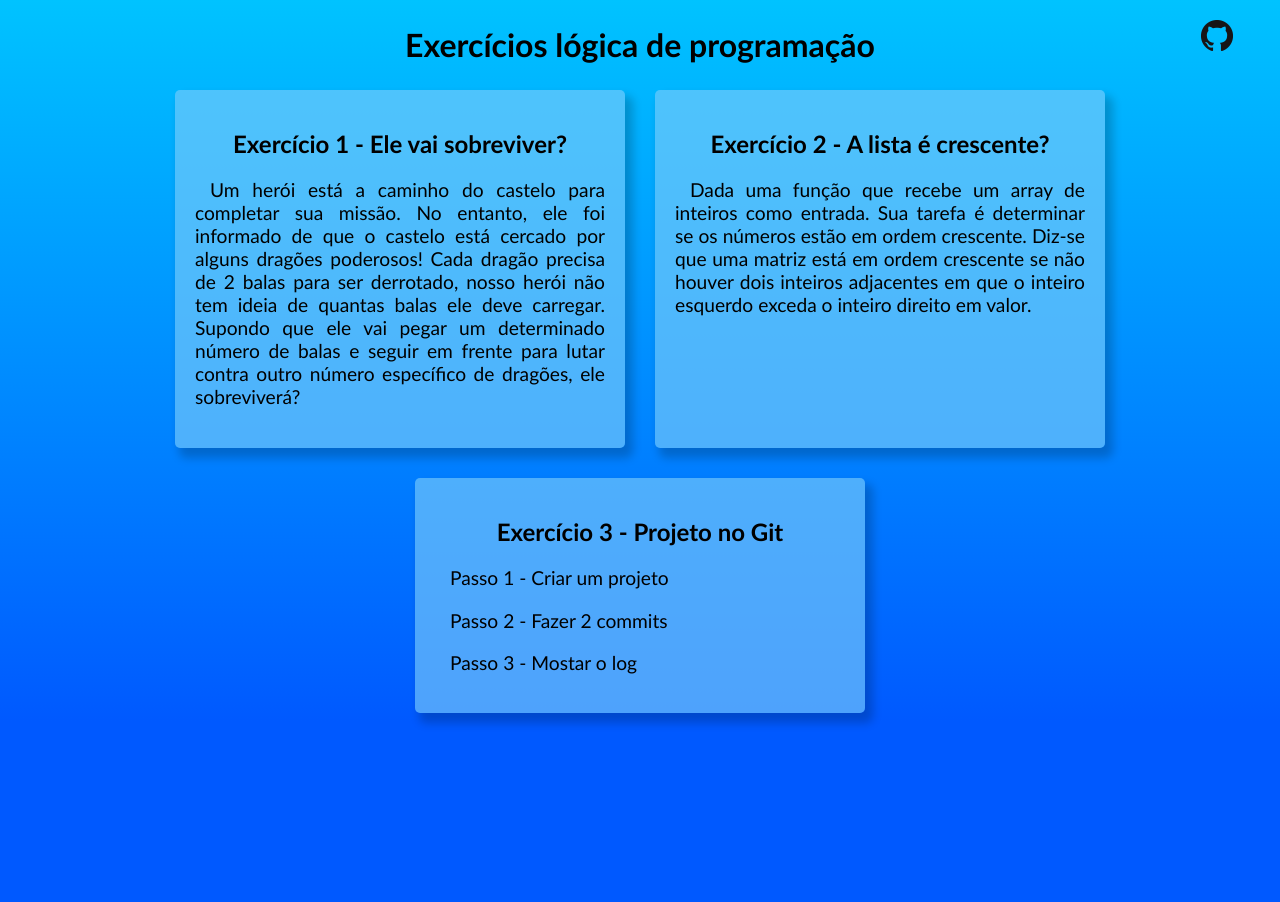
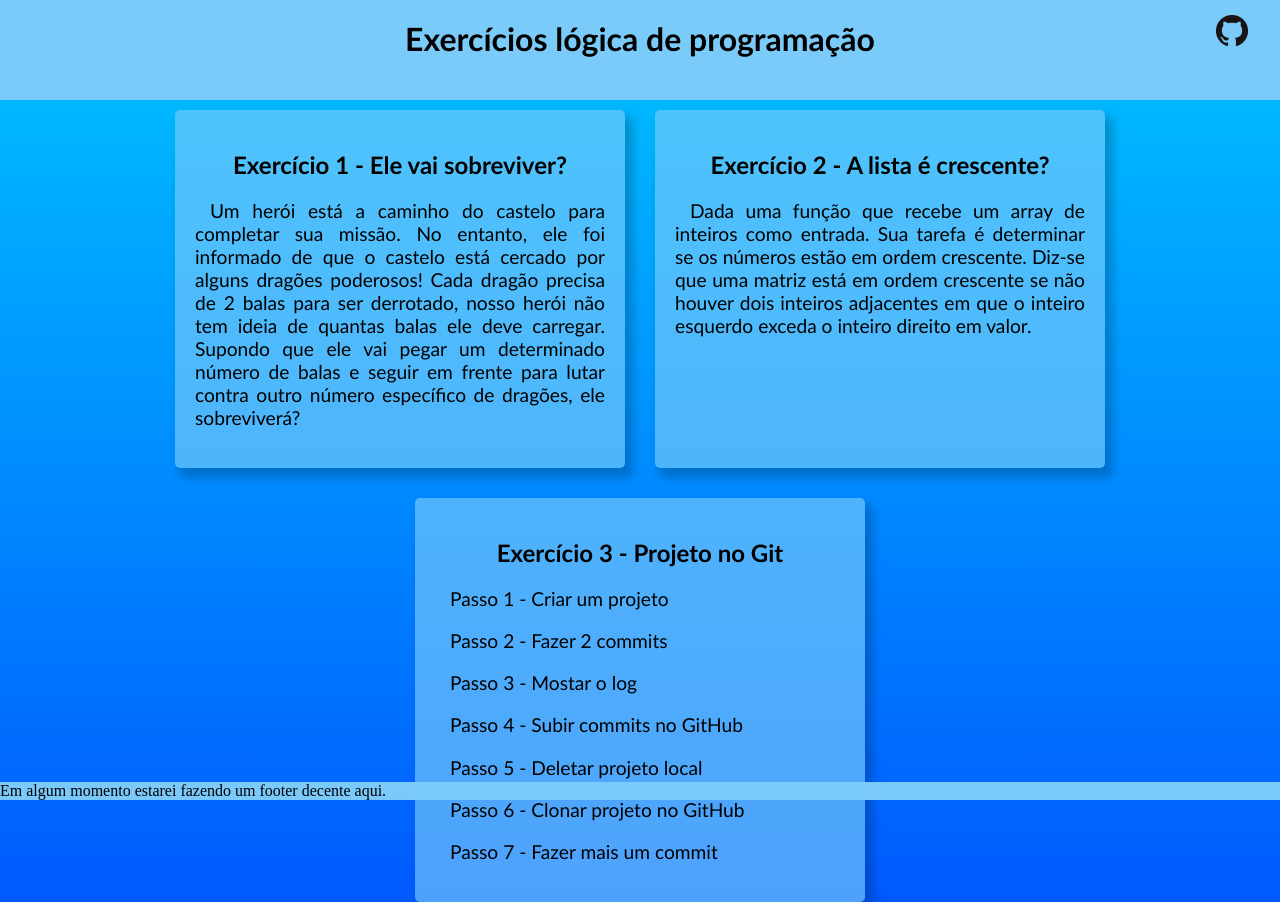
Before and after one commit to Raylanmedeiros/Atividades-TEX, a plain HTML site: page index.html in a window 1280 px wide. Before the commit the page ends 800 px from the top, so only its background shows below. Drawn offline with Linux system fonts and the light colour scheme.

Commit message:
Atividades 4.2.0

```diff
--- a/index.html
+++ b/index.html
@@ -11,8 +11,15 @@
 
 <body id="grad1">
 
-    <h1>Exercícios lógica de programação</h1>
-    <a href="https://github.com/Raylanmedeiros"><img src="src/GitHub-Mark-32px.png" class="git-logo" /></a>
+    <nav>
+        <h1>Exercícios lógica de programação</h1>
+        <br\>
+            <div class="menuBar">
+                <a href="https://github.com/Raylanmedeiros" target="_blank"><img src="src/GitHub-Mark-32px.png"
+                        title="Ir ao GitHub" class="git-logo" /></a>
+            </div>
+
+    </nav>
 
     <div class="product-list">
 
@@ -45,7 +52,12 @@
                 <p>Passo 1 - Criar um projeto </p>
                 <p>Passo 2 - Fazer 2 commits </p>
                 <p>Passo 3 - Mostar o log </p>
+                <p>Passo 4 - Subir commits no GitHub</p>
+                <p>Passo 5 - Deletar projeto local</p>
+                <p>Passo 6 - Clonar projeto no GitHub</p>
+                <p>Passo 7 - Fazer mais um commit</p>
         </div>
+
 
     </div>
 
@@ -54,8 +66,14 @@
         <div class="modal-content">
             <span class="close">&times;</span>
             <img src="src/commits-img.jpeg" class="img1" />
+            <br />
+            <img src="src/Screenshot_1.png" class="img1" />
         </div>
     </div>
+
+    <footer>
+        Em algum momento estarei fazendo um footer decente aqui.
+    </footer>
 
 </body>
 
--- a/myscript.js
+++ b/myscript.js
@@ -55,7 +55,6 @@ function leitura() {
 
 }
 
-
 // Modal desafio 3
 // Get the modal
 var modal = document.getElementById("myModal");
--- a/style.css
+++ b/style.css
@@ -1,7 +1,8 @@
 h1 {
-    margin: 2% 2% 2% 2%;
+    margin: 1.5% 0% 0% 0%;
     text-align: center;
     font-family: 'Gill Sans', 'Gill Sans MT', Calibri, 'Trebuchet MS', sans-serif;
+    font-size: xx-large;
 }
 
 h2 {
@@ -14,6 +15,36 @@ p {
     text-indent: 15px;
     font-size: 120%;
     font-family: 'Gill Sans', 'Gill Sans MT', Calibri, 'Trebuchet MS', sans-serif;
+}
+
+nav {
+    display: flex;
+    flex-flow: row;
+    justify-content: center;
+    height: 100px;
+    width: auto;
+    margin-bottom: 10px;
+    background-color: rgba(124, 204, 250, 0.985);
+}
+
+footer{
+    position: fixed;
+    bottom: 0%;
+    width: 100%;
+    margin-top: 10px;
+    background-color: rgba(124, 204, 250, 0.985);
+}
+
+.menuBar {
+    position: absolute;
+    top: 0%;
+    left: 95%;
+    padding-top: 15px;
+
+}
+
+.img1 {
+    width: 100%;
 }
 
 
@@ -41,11 +72,7 @@ p {
     animation: box 800ms both;
 }
 
-.git-logo {
-    position: absolute;
-    top: 2.5%;
-    left: 93.8%;
-}
+.git-logo {}
 
 @media only screen and (max-width: 720px) {
     img {
@@ -69,11 +96,12 @@ p {
     }
 
     to {
-        transform: scale(1.1, 1.1);
+        transform: scale(1.05, 1.05);
     }
 }
 
 #grad1 {
+    margin: 0%;
     height: 100%;
     background-repeat: no-repeat;
     background-color: rgb(0, 89, 255);
@@ -112,6 +140,7 @@ p {
     padding: 20px;
     border: 1px solid rgb(0, 149, 255, 0.8);
     width: fit-content;
+    display: block;
 }
 
 /* Close Button */
```
Also changed, not shown: src/Screenshot_1.png (added), 1 other file.
